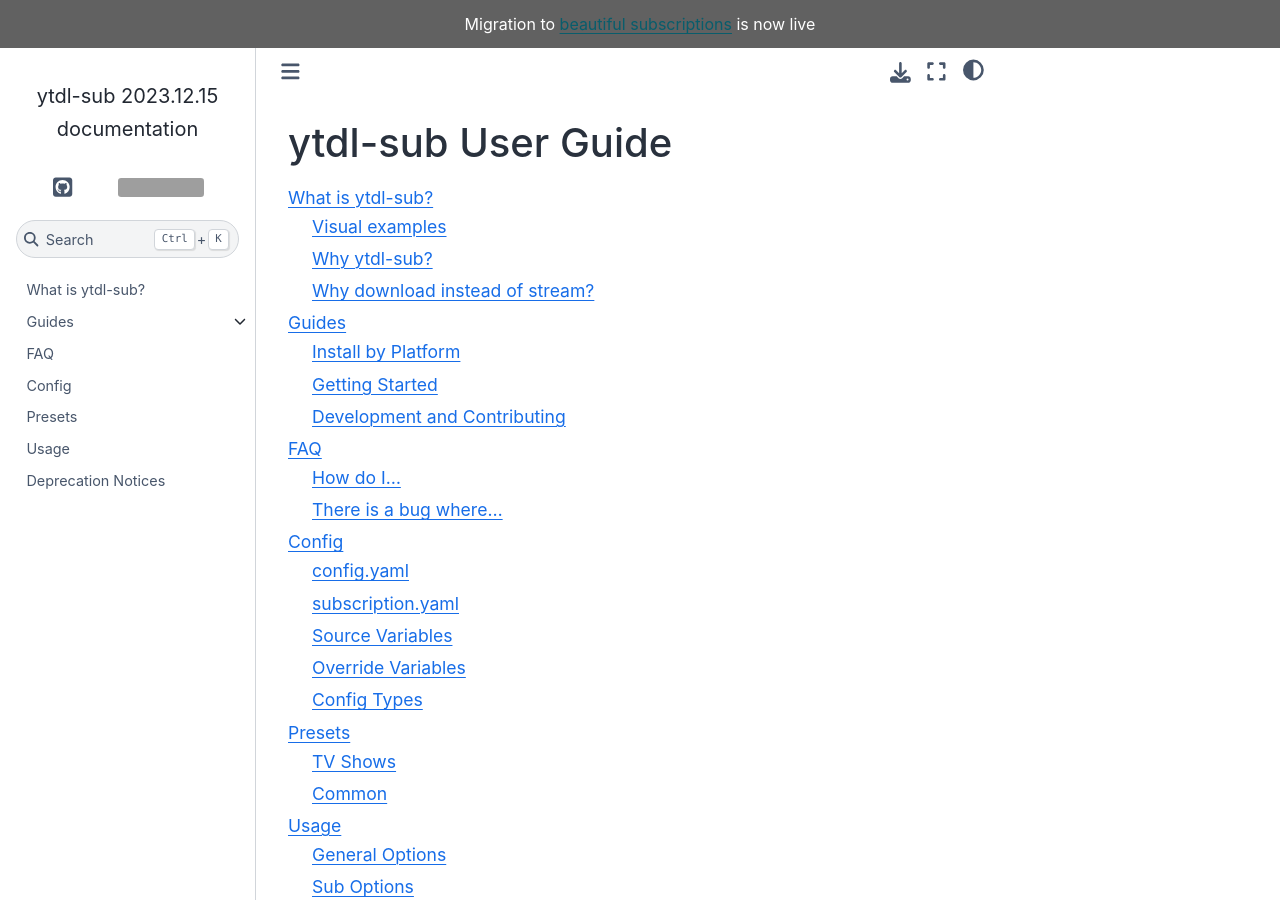
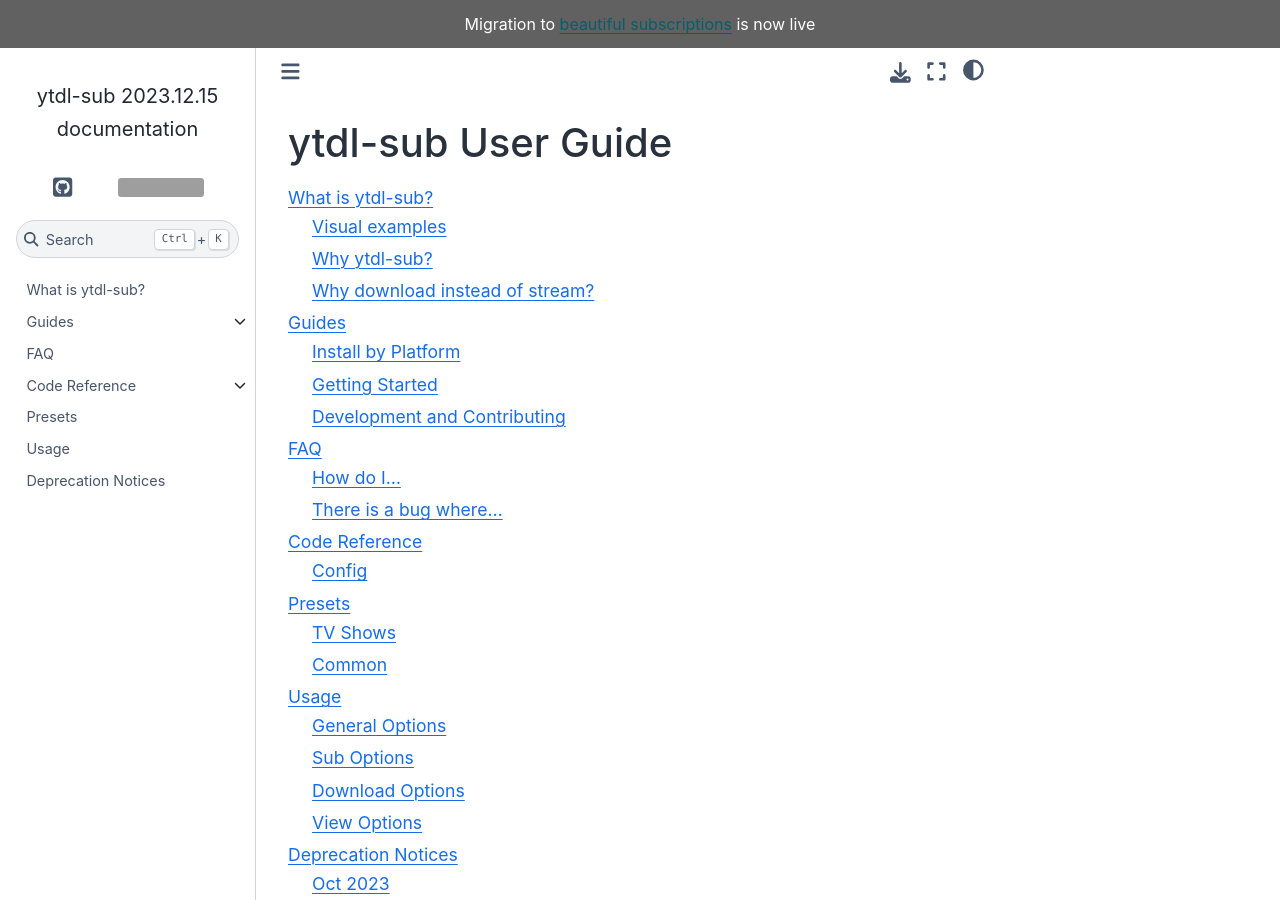
Before and after one commit to jmbannon/ytdl-sub, a Sphinx documentation site: the page built from docs/source/index.rst, in a window 1280 px wide and 900 px high. Built offline with Sphinx 7.4.7 and the Sphinx Book theme 1.1.4, drawn with Linux system fonts in a browser that asks for light colours; grey boxes are pictures that could not be loaded.

Commit message:
Create advanced config page

```diff
--- a/docs/source/config.rst
+++ b/docs/source/code_reference/config.rst
@@ -367,7 +367,7 @@
 
 File Preset
 ~~~~~~~~~~~
-NOTE: This is deprecated in favor of using the method in :ref:`config:beautifying subscriptions`.
+NOTE: This is deprecated in favor of using the method in :ref:`code_reference/config:beautifying subscriptions`.
 
 You can apply a preset to all subscriptions in the ``subscription.yaml`` file
 by using the file-wide ``__preset__``:
@@ -389,7 +389,7 @@
 
 Subscription Value
 ~~~~~~~~~~~~~~~~~~~
-NOTE: This is deprecated in favor of using the method in :ref:`config:beautifying subscriptions`.
+NOTE: This is deprecated in favor of using the method in :ref:`code_reference/config:beautifying subscriptions`.
 
 With a clever config and use of ``__preset__``, your subscriptions can typically boil
 down to a name and url. You can set ``__value__`` to the name of an override variable,
--- a/docs/source/deprecation_notices.rst
+++ b/docs/source/deprecation_notices.rst
@@ -7,7 +7,7 @@
 subscription preset and value
 ~~~~~~~~~~~~~~~~~~~~~~~~~~~~~~
 The use of ``__value__`` will go away in Dec 2023 in favor of the method found in
-:ref:`config:beautifying subscriptions`. ``__preset__`` will still be supported for the time being.
+:ref:`code_reference/config:beautifying subscriptions`. ``__preset__`` will still be supported for the time being.
 
 July 2023
 ---------
--- a/docs/source/guides/getting_started/index.rst
+++ b/docs/source/guides/getting_started/index.rst
@@ -65,6 +65,8 @@
 
 :doc:`Step 4: Automating Downloads <automating_downloads>`
 
+:doc:`Advanced Configuration <advanced_configuration>`
+
 Other docs that may be of use:
 
 :doc:`prebuilt_presets`
@@ -80,5 +82,6 @@
     first_sub
     first_download
     automating_downloads
+    advanced_configuration
     prebuilt_presets
     examples
--- a/docs/source/index.rst
+++ b/docs/source/index.rst
@@ -6,7 +6,7 @@
    introduction
    guides/index
    faq/index
-   config
+   code_reference/index
    presets
    usage
    deprecation_notices
```
Also changed, not shown: docs/source/code_reference/index.rst (added, +7 -0 lines), docs/source/guides/getting_started/advanced_configuration.rst (added, +21 -0 lines).
